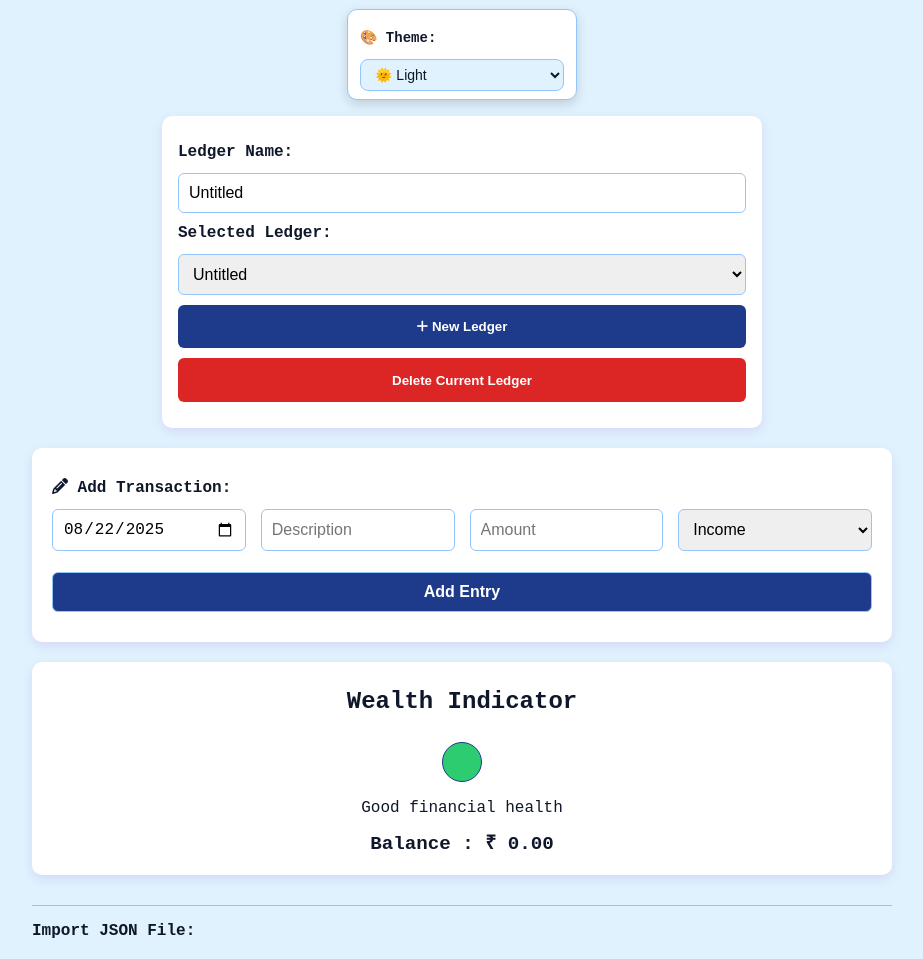
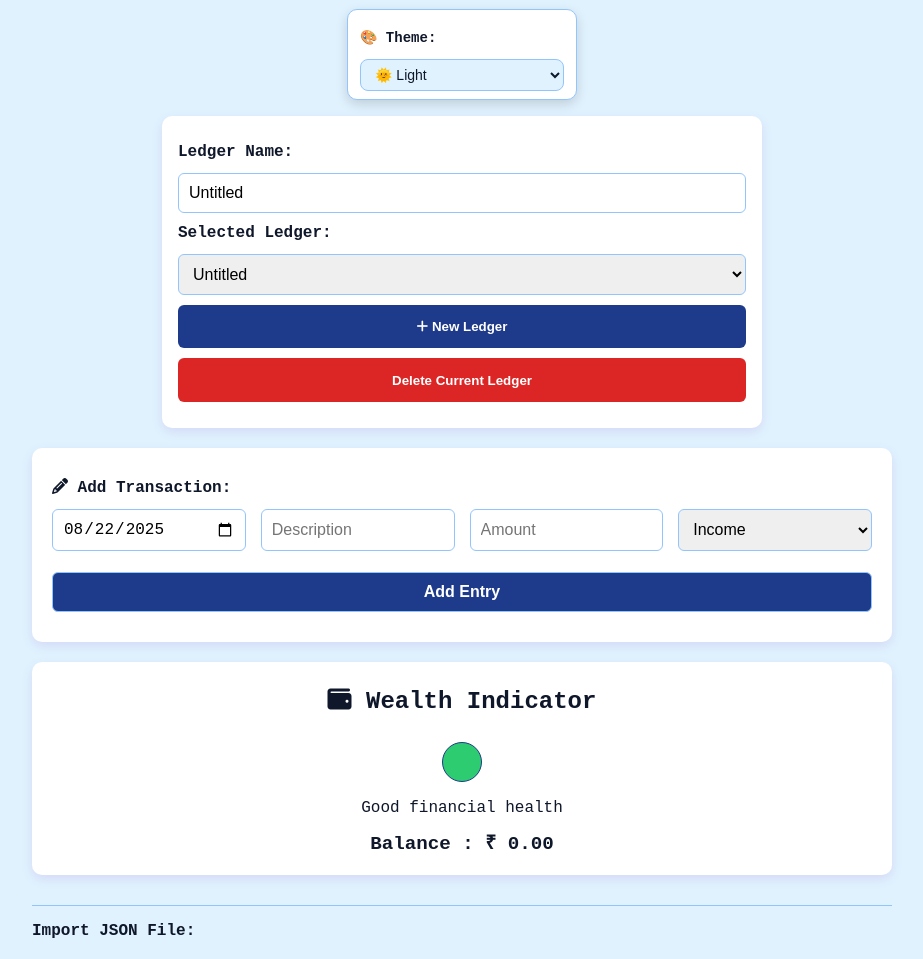
Before and after one commit to cuber-dev/Personal_ledger, a plain HTML site: page index.html in a window 1280 px wide. Shown: the part 99-1058 px from the top of the page, without its empty margins (178-1101 px from the left). Drawn offline with nearby package versions, Linux system fonts and the light colour scheme; a web font is replaced by a local one.

Commit message:
update index.html

```diff
--- a/index.html
+++ b/index.html
@@ -111,7 +111,7 @@
 
  <!-- Wealth Light Section -->
 <div class="wealth-light-section card">
-  <h2>Wealth Indicator</h2>
+  <h2><i class="fa-solid fa-wallet"></i> Wealth Indicator</h2>
   <div id="wealthLight" class="wealth-light">
   </div>
   <p id="wealthTitle"></p>
```
